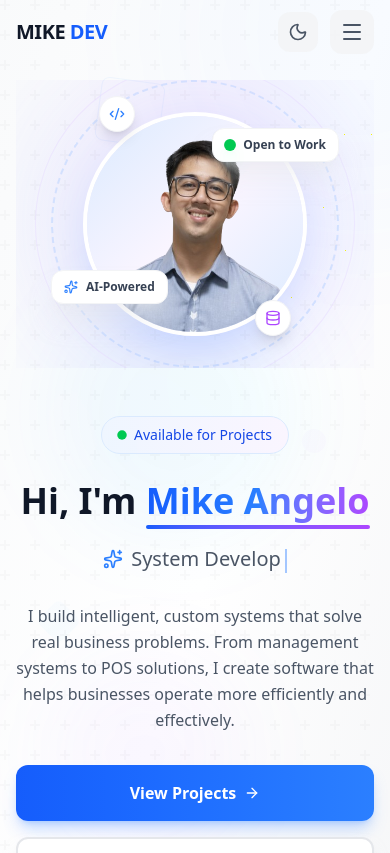
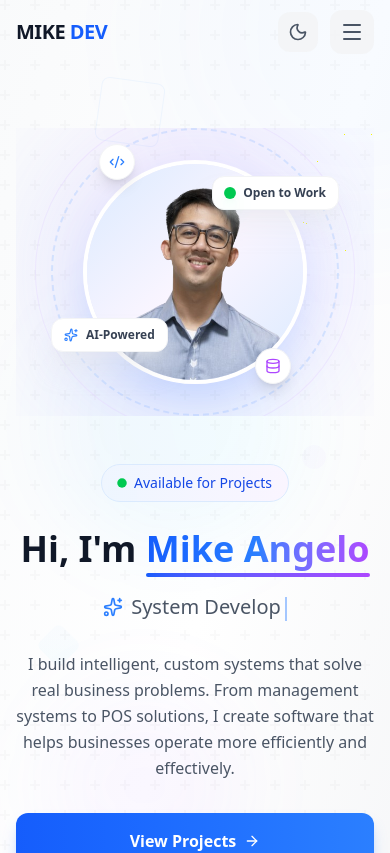
Before and after one commit to mikeangelocasono/mikeangelodev, a Next.js app: page / in a window 390 px wide. Shown: the top 853 px of the page. Built offline with nearby package versions, Linux system fonts and the light colour scheme.

Commit message:
Fix Hero section overlapping navbar on mobile

```diff
--- a/src/components/Hero.tsx
+++ b/src/components/Hero.tsx
@@ -62,7 +62,7 @@ export default function Hero() {
   return (
     <section
       id="home"
-      className="relative min-h-screen flex items-center pt-20 pb-16 overflow-hidden bg-gradient-to-br from-gray-50 via-white to-gray-100 dark:from-slate-950 dark:via-slate-900 dark:to-slate-900"
+      className="relative min-h-screen flex items-center pt-32 sm:pt-28 md:pt-24 lg:pt-20 pb-16 overflow-hidden bg-gradient-to-br from-gray-50 via-white to-gray-100 dark:from-slate-950 dark:via-slate-900 dark:to-slate-900"
     >
       {/* Animated Background Elements */}
       <div className="absolute inset-0 overflow-hidden">
```
